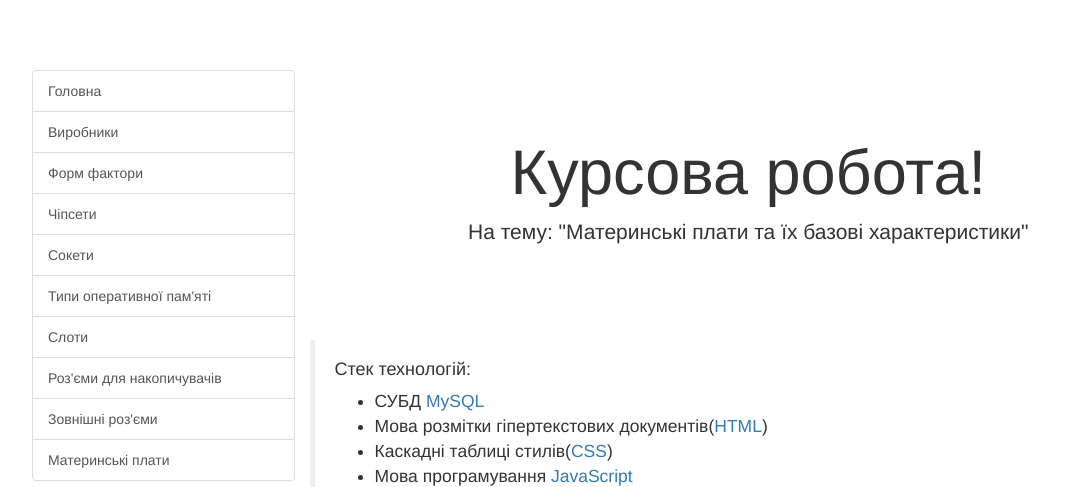
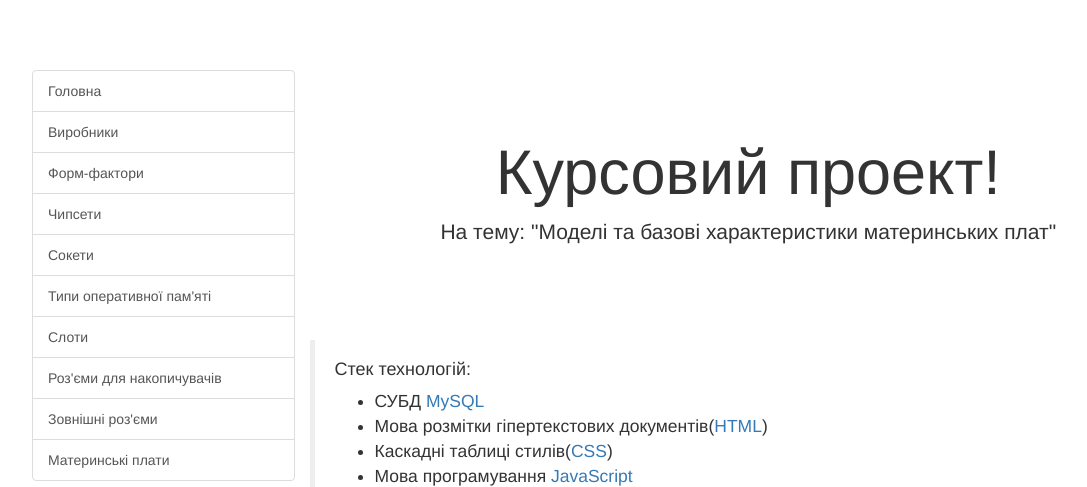
Before and after one commit to joseph-dev/db-coursework, a Yii app: template views/site/index.php in a window 1280 px wide. Shown: the top 487 px of the page, without its empty margins (38-1125 px from the left). Run offline with PHP 8.4 and a stand-in for Yii, Linux system fonts and the light colour scheme; the template is opened without the code that fills it, so the values that code supplies are empty; some libraries are stand-ins or nearby versions.

Commit message:
Fixed typo

```diff
--- a/messages/uk-UA/app.php
+++ b/messages/uk-UA/app.php
@@ -34,9 +34,9 @@ return [
     'Update Form Factor: {nameAttribute}'   => 'Оновити форм-фактор: {nameAttribute}',
 
     //Chipsets
-    'Chipsets'                              => 'Чіпсети',
-    'Create Chipset'                        => 'Додати чіпсет',
-    'Update Chipset: {nameAttribute}'       => 'Оновити чіпсет: {nameAttribute}',
+    'Chipsets'                              => 'Чипсети',
+    'Create Chipset'                        => 'Додати чипсет',
+    'Update Chipset: {nameAttribute}'       => 'Оновити чипсет: {nameAttribute}',
 
     //Sockets
     'Sockets'                               => 'Сокети',
--- a/views/layouts/main.php
+++ b/views/layouts/main.php
@@ -49,8 +49,8 @@ AppAsset::register($this);
                 <div class="list-group">
                     <a href="<?= Url::to(['/']); ?>" class="list-group-item <?= $activeMenuItem === 'home' ? 'active' : '' ?>">Головна</a>
                     <a href="<?= Url::to(['manufacturer/index']); ?>" class="list-group-item <?= $activeMenuItem === 'manufacturer' ? 'active' : '' ?>">Виробники</a>
-                    <a href="<?= Url::to(['form-factor/index']); ?>" class="list-group-item <?= $activeMenuItem === 'form-factor' ? 'active' : '' ?>">Форм фактори</a>
-                    <a href="<?= Url::to(['chipset/index']); ?>" class="list-group-item <?= $activeMenuItem === 'chipset' ? 'active' : '' ?>">Чіпсети</a>
+                    <a href="<?= Url::to(['form-factor/index']); ?>" class="list-group-item <?= $activeMenuItem === 'form-factor' ? 'active' : '' ?>">Форм-фактори</a>
+                    <a href="<?= Url::to(['chipset/index']); ?>" class="list-group-item <?= $activeMenuItem === 'chipset' ? 'active' : '' ?>">Чипсети</a>
                     <a href="<?= Url::to(['socket/index']); ?>" class="list-group-item <?= $activeMenuItem === 'socket' ? 'active' : '' ?>">Сокети</a>
                     <a href="<?= Url::to(['ram-type/index']); ?>" class="list-group-item <?= $activeMenuItem === 'ram-type' ? 'active' : '' ?>">Типи оперативної пам'яті</a>
                     <a href="<?= Url::to(['slot/index']); ?>" class="list-group-item <?= $activeMenuItem === 'slot' ? 'active' : '' ?>">Слоти</a>
--- a/views/site/index.php
+++ b/views/site/index.php
@@ -2,14 +2,14 @@
 
 /* @var $this yii\web\View */
 
-$this->title = 'Курсова робота!';
+$this->title = 'Курсовий проект!';
 ?>
 <div class="site-index">
 
     <div class="jumbotron">
-        <h1>Курсова робота!</h1>
+        <h1>Курсовий проект!</h1>
 
-        <p class="lead">На тему: "Материнські плати та їх базові характеристики"</p>
+        <p class="lead">На тему: "Моделі та базові характеристики материнських плат"</p>
     </div>
 
     <div class="body-content">
--- a/views/socket/_form.php
+++ b/views/socket/_form.php
@@ -22,7 +22,7 @@ use yii\widgets\ActiveForm;
         'language'      => 'uk',
         'options'       => [
             'value'       => $activeChipsets,
-            'placeholder' => '-- Виберіть чіпсети --',
+            'placeholder' => '-- Виберіть чипсети --',
             'multiple'    => true
         ],
         'showToggleAll' => false,
```
